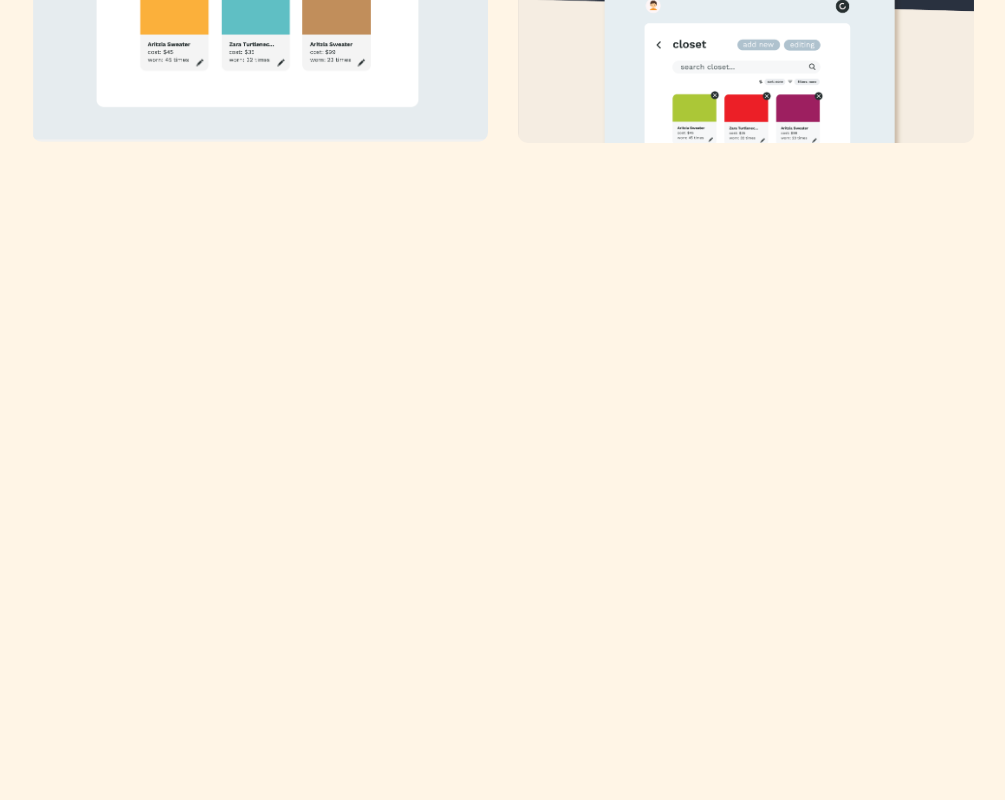
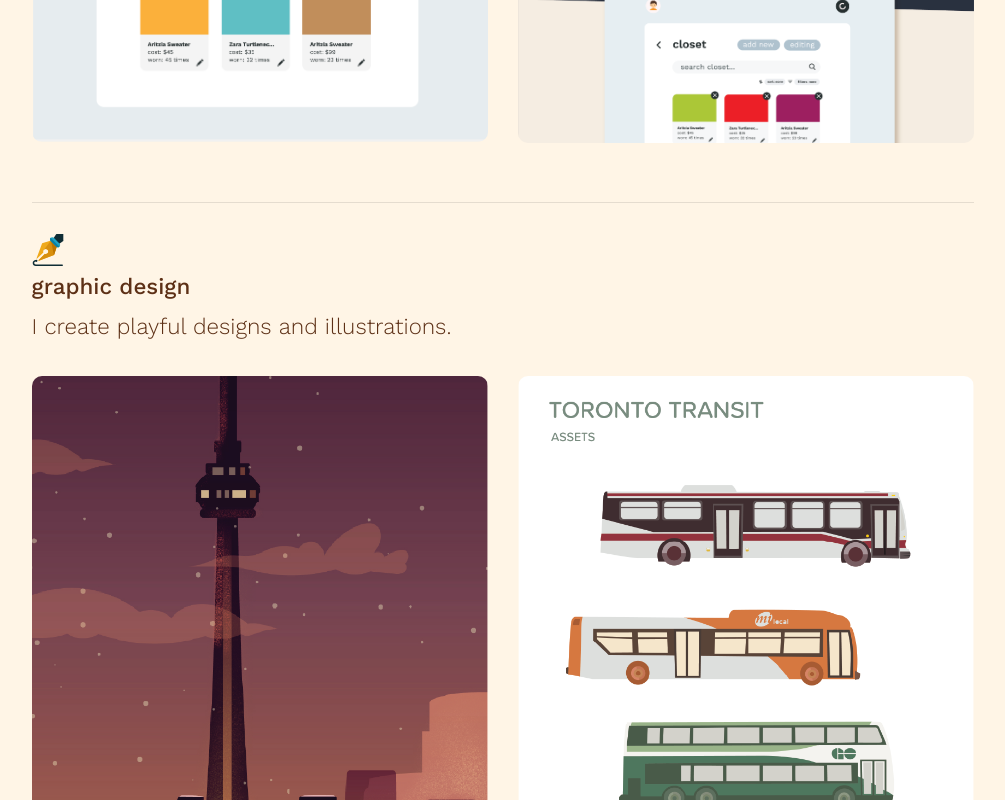
Before and after one commit to desslinga/personal-web, an Angular app: page /work in a window 1280 px wide. Shown: the part 775-1575 px from the top of the page, without its empty margins (137-1142 px from the left). Before the commit the page ends 997 px from the top, so only its background shows below. Built offline with nearby package versions, Linux system fonts and the light colour scheme.

Commit message:
Placed gallery component in work, and made 'work' the default page.

```diff
--- a/src/app/app-routing.module.ts
+++ b/src/app/app-routing.module.ts
@@ -8,7 +8,7 @@ import { ClosetrComponent } from './work/closetr/closetr.component';
 import { NotFoundComponent } from './not-found/not-found.component';
 
 const routes: Routes = [
-  {path: '', redirectTo: '/about', pathMatch: 'full'},
+  {path: '', redirectTo: '/work', pathMatch: 'full'},
   {path: 'home', redirectTo: '/about', pathMatch: 'full'},
   {path: 'about', component: HomeComponent},
   {path: 'gallery', component: GalleryComponent},
--- a/src/app/gallery/gallery.component.html
+++ b/src/app/gallery/gallery.component.html
@@ -1,10 +1,8 @@
-<div class='container-fluid site-content' id='home-container'>
-  <div class='row'>
-    <div class='col-12 col-lg-6' *ngFor="let imgUrl of imageListPrev; index as i">
-      <div class='gallery-photo-container' (click)='openPreview(i)'>
-        <img src='{{imgUrl}}' class='gallery-photo'/>
-      </div>
+<div class='row'>
+  <div class='col-12 col-lg-6' *ngFor="let imgUrl of imageListPrev; index as i">
+    <div class='gallery-photo-container' (click)='openPreview(i)'>
+      <img src='{{imgUrl}}' class='gallery-photo'/>
     </div>
   </div>
+  <app-gallery-preview *ngIf="openedImage != ''" [image]="openedImage" (prevEmit)="handlePrevEmit($event)"></app-gallery-preview>
 </div>
-<app-gallery-preview *ngIf="openedImage != ''" [image]="openedImage" (prevEmit)="handlePrevEmit($event)"></app-gallery-preview>
--- a/src/app/nav/nav.component.html
+++ b/src/app/nav/nav.component.html
@@ -14,9 +14,9 @@
         </button>
         <div class="nav-container" [ngClass]="{'nav-open':navbarOpen}">
           <ul>
+            <li><a routerLink="/work" class="icon-link" [ngClass]="{'nav-item-active': navItemActive == '/work'}"  (click)="navClick('/work')">WORK</a></li>
             <li><a routerLink="/about" class="icon-link" [ngClass]="{'nav-item-active': navItemActive == '/about'}" (click)="navClick('/about')">ABOUT</a></li>
-            <li><a routerLink="/work" class="icon-link" [ngClass]="{'nav-item-active': navItemActive == '/work'}"  (click)="navClick('/work')">WORK</a></li>
-            <li><a routerLink="/gallery" class="icon-link" [ngClass]="{'nav-item-active': navItemActive == '/gallery'}" (click)="navClick('/gallery')">GALLERY</a></li>
+            <!--<li><a routerLink="/gallery" class="icon-link" [ngClass]="{'nav-item-active': navItemActive == '/gallery'}" (click)="navClick('/gallery')">GALLERY</a></li>-->
           </ul>
         </div>
         <div class="d-md-none nav-title" [hidden]="navbarOpen">
--- a/src/app/work/work.component.html
+++ b/src/app/work/work.component.html
@@ -9,6 +9,8 @@
         and designer of many things.
       </span>
     </div>
+  </div>
+  <div class="row">
     <div class="col-12">
       <hr>
     </div>
@@ -36,4 +38,19 @@
       </div>
     </div>
   </div>
+  <div class="row">
+    <div class="col-12">
+      <hr>
+    </div>
+    <div class="col-12 row-space">
+      <img class="subtitle-icon" src="./assets/images/work/pen.svg">
+      <span class="subtitle sm">
+        <b>graphic design</b>
+        <br>
+        I create playful designs and illustrations.
+        <br>
+      </span>
+    </div>
+  </div>
+  <app-gallery></app-gallery>
 </div>
```
Also changed, not shown: src/assets/images/work/pen.svg (added).
